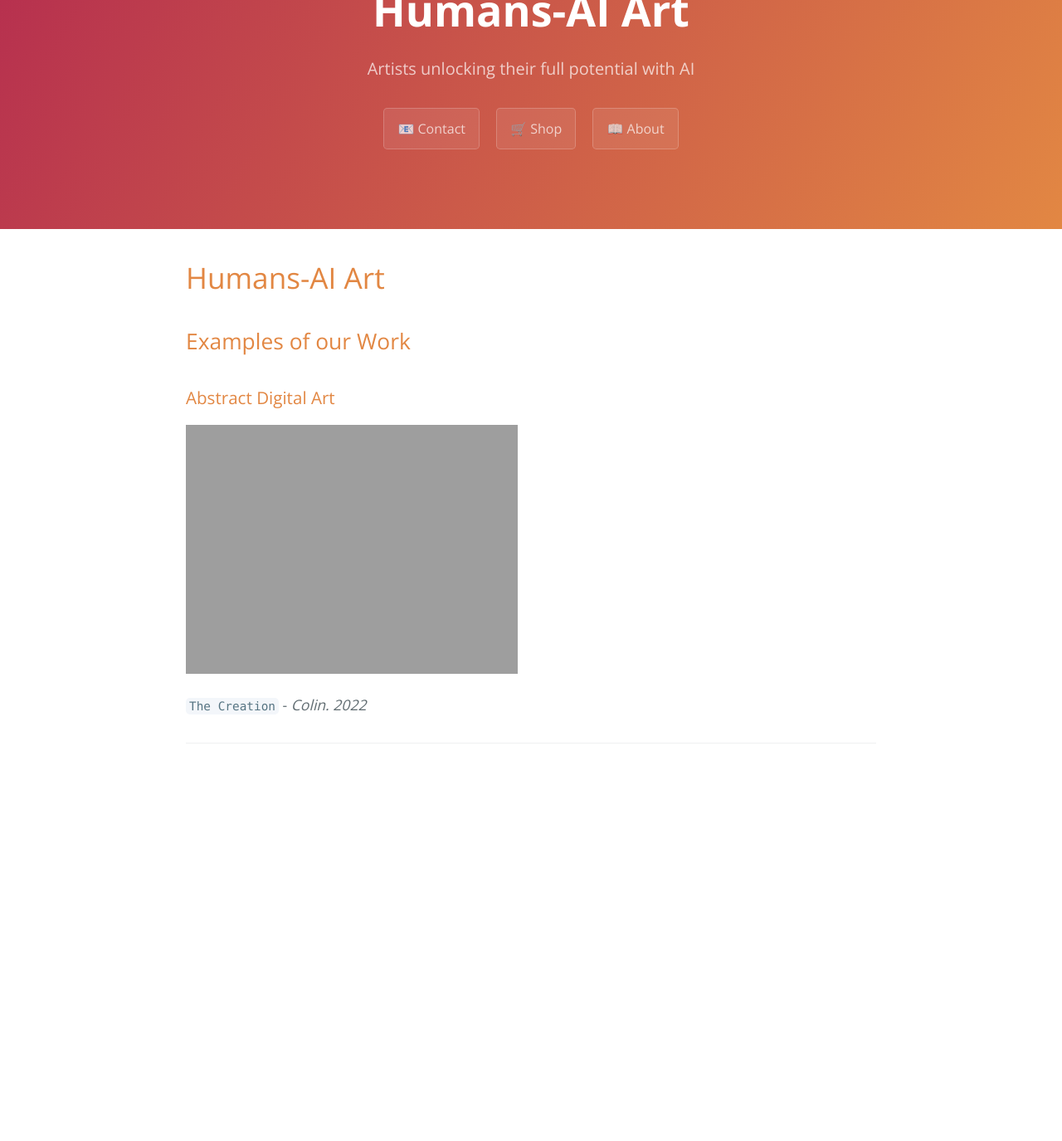
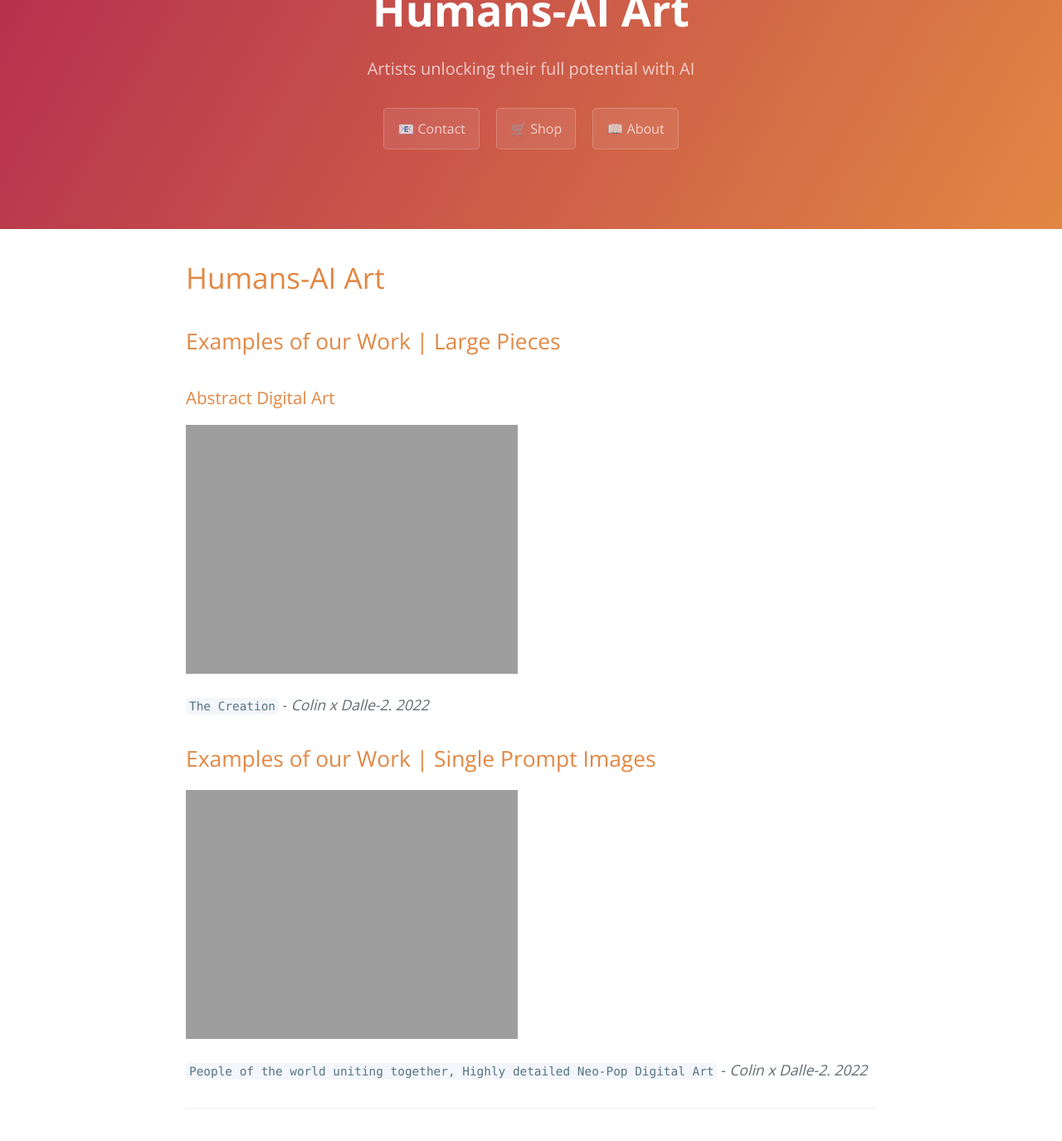
Before and after one commit to human-ai-art/human-ai-art.github.io, a Jekyll site: the page built from index.md, in a window 1280 px wide and 1400 px high, scrolled down 107 px. Shown: the top 1375 px of the window at 83% size. Built offline with Jekyll 4.4.1, drawn with Linux system fonts in a browser that asks for light colours; our own code applies the rules of GitHub Pages for plain Markdown files; before the commit the page ends 1067 px from its top, so only the background shows below that.

Commit message:
homepage

```diff
--- a/_layouts/default.html
+++ b/_layouts/default.html
@@ -23,7 +23,7 @@
       {% endif %}
       {% if site.show_downloads %}
         <a href="/contact" class="btn">📧 Contact</a>
-        <a href="/shop" class="btn">🛒 Shop</a>
+        <a href="/shop" onclick="alert('Our digital shop is not yet open! Contact sales@human-ai.art for more information.')" class="btn">🛒 Shop</a>
         <a href="/about" class="btn">📖 About</a>
       {% endif %}
     </header>
--- a/index.md
+++ b/index.md
@@ -4,10 +4,16 @@ layout: default
 
 # Humans-AI Art
 
-## Examples of our Work
+## Examples of our Work | Large Pieces
 
 ### Abstract Digital Art
 
 ![The Creation](http://human-ai.art/assets/images/thecreation.png)
 
-`The Creation` - *Colin. 2022*
+`The Creation` - *Colin x Dalle-2. 2022*
+
+## Examples of our Work | Single Prompt Images
+
+![the world uniting](http://human-ai.art/assets/images/People_of_the_world_uniting_together.png)
+
+`People of the world uniting together, Highly detailed Neo-Pop Digital Art` - *Colin x Dalle-2. 2022*
```
Also changed, not shown: 1 other file.
